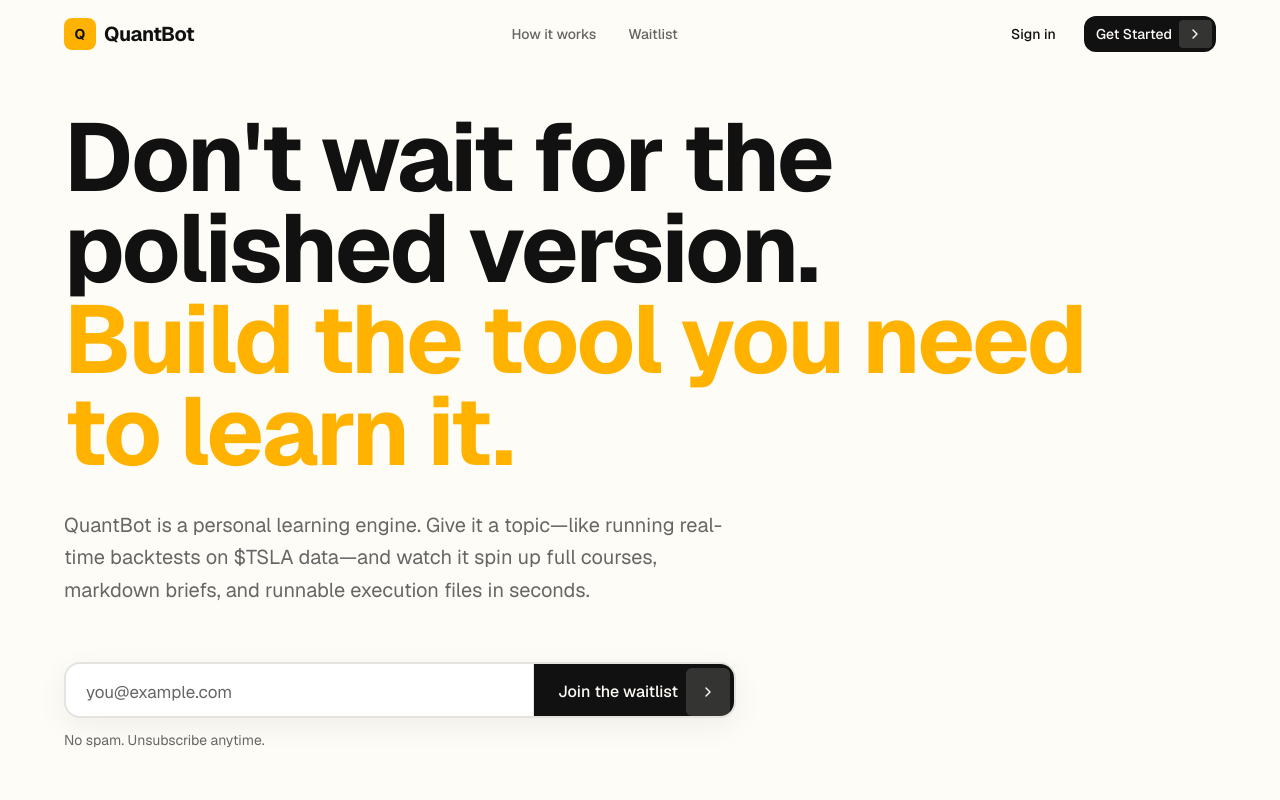
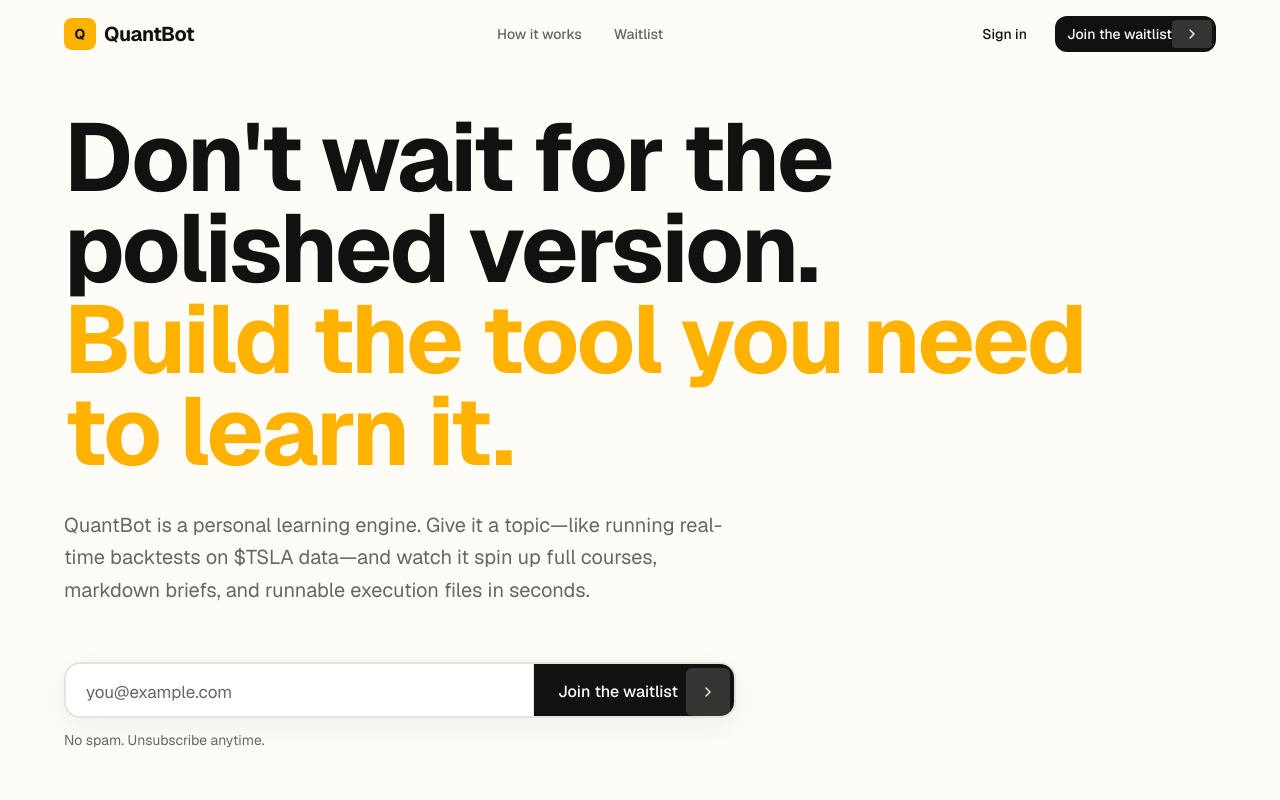
Before and after one commit to KaanEnt/QuantBot-Site, a Next.js app: page / in a window 1280 px wide. Shown: the top 800 px of the page. Built offline with nearby package versions, Linux system fonts and the light colour scheme.

Commit message:
update: wire header CTA to waitlist scroll target

```diff
--- a/components/header.tsx
+++ b/components/header.tsx
@@ -43,7 +43,9 @@
           <button className="hidden sm:inline-flex px-4 py-2 text-sm font-medium text-foreground hover:bg-secondary rounded-lg transition-colors">
             Sign in
           </button>
-          <GetStartedButton onClick={scrollToWaitlist} size="sm" />
+          <GetStartedButton onClick={scrollToWaitlist} size="sm">
+            Join the waitlist
+          </GetStartedButton>
         </div>
       </nav>
     </motion.header>
```
